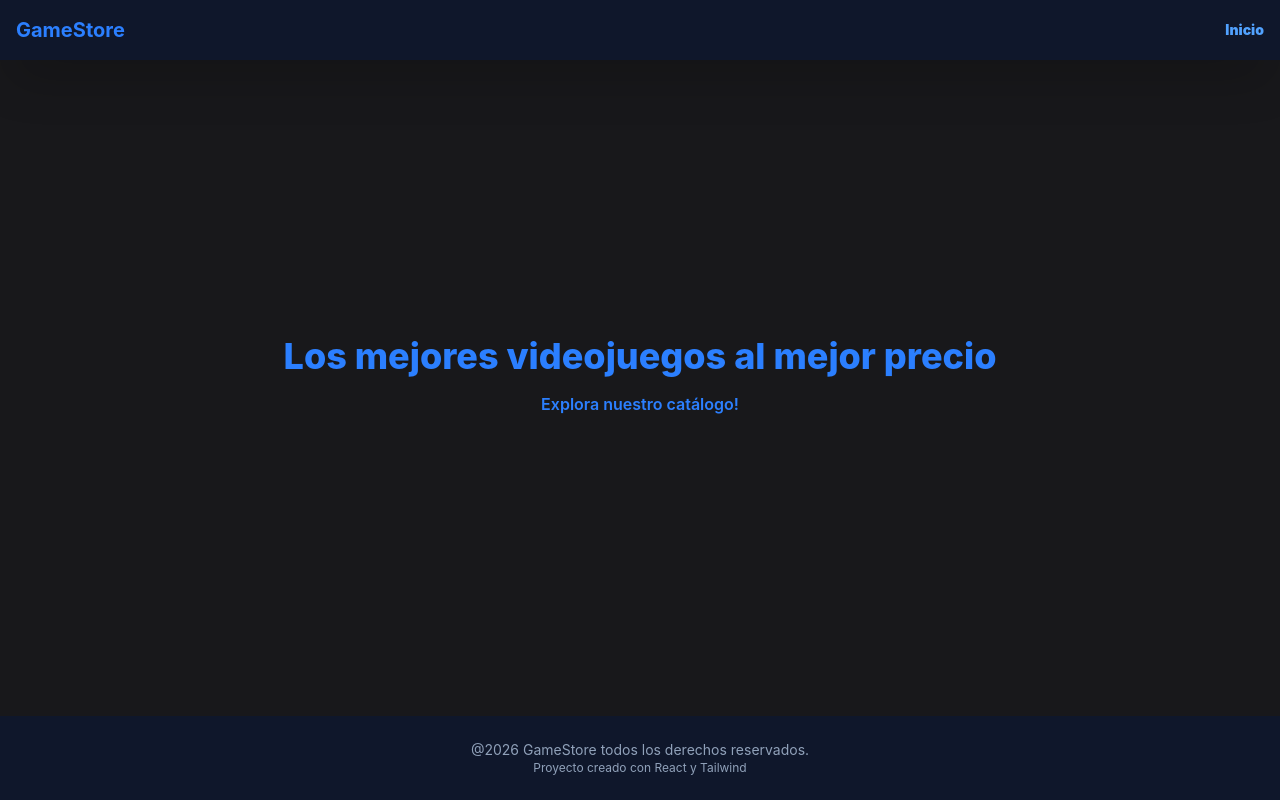
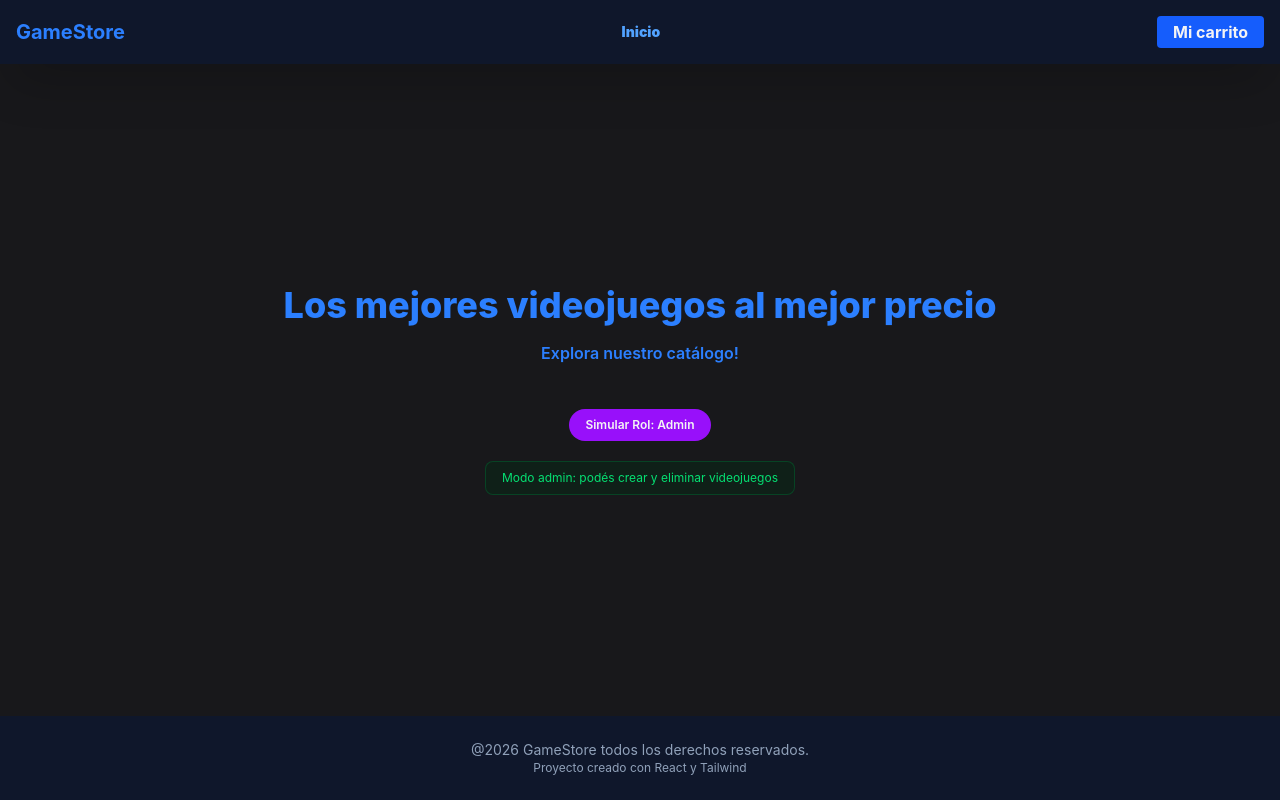
Before and after one commit to tmaluf-hub/GameStore, a React (Vite) app in the folder frontend/: page / in a window 1280 px wide. Built offline with nearby package versions, Linux system fonts and the light colour scheme.

Commit message:
agrega UserContext y CartContext con carrito en localStorage

```diff
--- a/frontend/src/components/Navbar.jsx
+++ b/frontend/src/components/Navbar.jsx
@@ -1,7 +1,11 @@
+import { useContext } from "react"
 import { NavLink } from "react-router-dom"
+import { CartContext } from "../context/CartContext"
 
 export default function Navbar() {
   const linkStyle = ({ isActive }) => isActive ? "text-blue-400 font-black" : "cursor-pointer text-blue-500 hover:text-blue-400 transition-colors"
+
+  const { totalItems } = useContext(CartContext)
 
   return (
     <nav className="flex justify-between items-center bg-slate-900 p-4 shadow-2xl">
@@ -12,6 +16,10 @@ export default function Navbar() {
         <NavLink to={"/"} className={linkStyle}>Inicio</NavLink>
       </ul>
 
+      <div className="bg-blue-600 font-bold px-4 py-1 rounded cursor-pointer">
+        {totalItems > 0 ? (<p>Carrito: {totalItems}</p>) : (<p>Mi carrito</p>)}
+      </div>
+
     </nav>
   )
 }
--- /dev/null
+++ b/frontend/src/context/CartContext.jsx
@@ -0,0 +1,64 @@
+import { createContext, useState, useEffect } from 'react'
+
+function loadCart() {
+  try {
+    const saved = localStorage.getItem("carrito")
+    return saved ? JSON.parse(saved) : []
+  } catch {
+    return []
+  }
+}
+
+export const CartContext = createContext()
+
+export function CartProvider({ children }) {
+  const [cart, setCart] = useState(loadCart)
+
+  useEffect(() => {
+    try {
+      localStorage.setItem("carrito", JSON.stringify(cart))
+    } catch {
+      // storage lleno // bloqueado
+    }
+  }, [cart])
+
+
+  const addToCart = (videojuego) => {
+    setCart((prev) => {
+      const existing = prev.find((item) => item.id === videojuego.id)
+      if (existing) {
+        return prev.map((item) =>
+          item.id === videojuego.id ? { ...item, quantity: item.quantity + 1 } : item
+        )
+      }
+
+      const { id, nombre_del_juego, precio } = videojuego
+      return [...prev, { id, nombre_del_juego, precio, quantity: 1 }]
+    })
+  }
+
+
+  const removeFromCart = (id) => {
+    setCart((prev) => prev.filter((item) => item.id !== id))
+  }
+
+  const clearCart = () => setCart([])
+
+  const updateQuantity = (id, quantity) => {
+    if (quantity < 1) return removeFromCart(id)
+
+    setCart((prev) =>
+      prev.map((item) => (item.id === id ? { ...item, quantity } : item)
+      ))
+  }
+
+  const totalItems = cart.reduce((sum, item) => sum + item.quantity, 0)
+  const totalPrice = cart.reduce((sum, item) => sum + item.precio * item.quantity, 0)
+
+
+  return (
+    <CartContext.Provider value={{ cart, addToCart, updateQuantity, clearCart, removeFromCart, totalItems, totalPrice }}>
+      {children}
+    </CartContext.Provider>
+  )
+}
--- /dev/null
+++ b/frontend/src/context/UserContext.jsx
@@ -0,0 +1,21 @@
+import { createContext, useState } from "react";
+
+export const UserContext = createContext()
+
+export function UserProvider({ children }) {
+
+    const [user, setUser] = useState({
+        nombre: "Tomás",
+        admin: true,
+    })
+
+    const toggleAdmin = () => {
+        setUser((prev) => ({ ...prev, admin: !prev.admin }))
+    }
+
+    return (
+        <UserContext.Provider value={{ user, toggleAdmin }}>
+            {children}
+        </UserContext.Provider>
+    )
+}
--- a/frontend/src/pages/Home.jsx
+++ b/frontend/src/pages/Home.jsx
@@ -1,9 +1,31 @@
+import { useContext } from "react"
+import { UserContext } from "../context/UserContext"
+
 export default function Home() {
+
+  const { user, toggleAdmin } = useContext(UserContext)
 
   return (
     <main className="flex-1 flex flex-col justify-center items-center">
       <h1 className="text-4xl text-blue-500 font-extrabold mb-4">Los mejores videojuegos al mejor precio</h1>
       <p className="text-blue-500 font-semibold mb-6">Explora nuestro catálogo!</p>
+
+      <button
+        onClick={toggleAdmin}
+        className="bg-purple-600 text-xs px-4 py-2 rounded-full cursor-pointer font-semibold my-5"
+      >
+        Simular Rol: {user.admin ? "Admin" : "User Normal"}
+      </button>
+
+      {user.admin ? (
+        <p className="text-green-400 text-xs bg-green-950/40 border border-green-800/50 px-4 py-2 rounded-lg">
+          Modo admin: podés crear y eliminar videojuegos
+        </p>
+      ) : (
+        <p className="text-red-400 text-xs bg-red-950/40 border border-red-800/50 px-4 py-2 rounded-lg">
+          Acceso restringido: crear y eliminar solo para admins
+        </p>
+      )}
     </main>
   )
 }
```
Also changed, not shown: frontend/src/App.jsx (+11 -5 lines).
